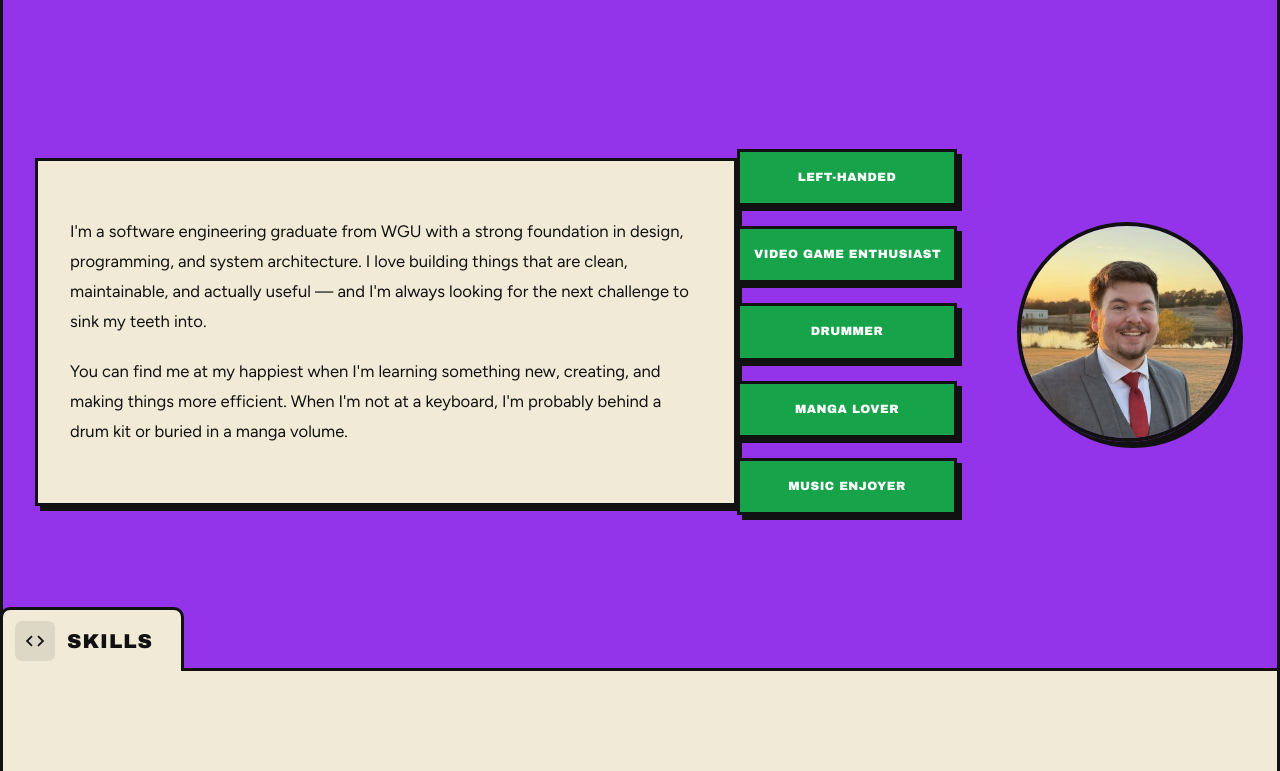
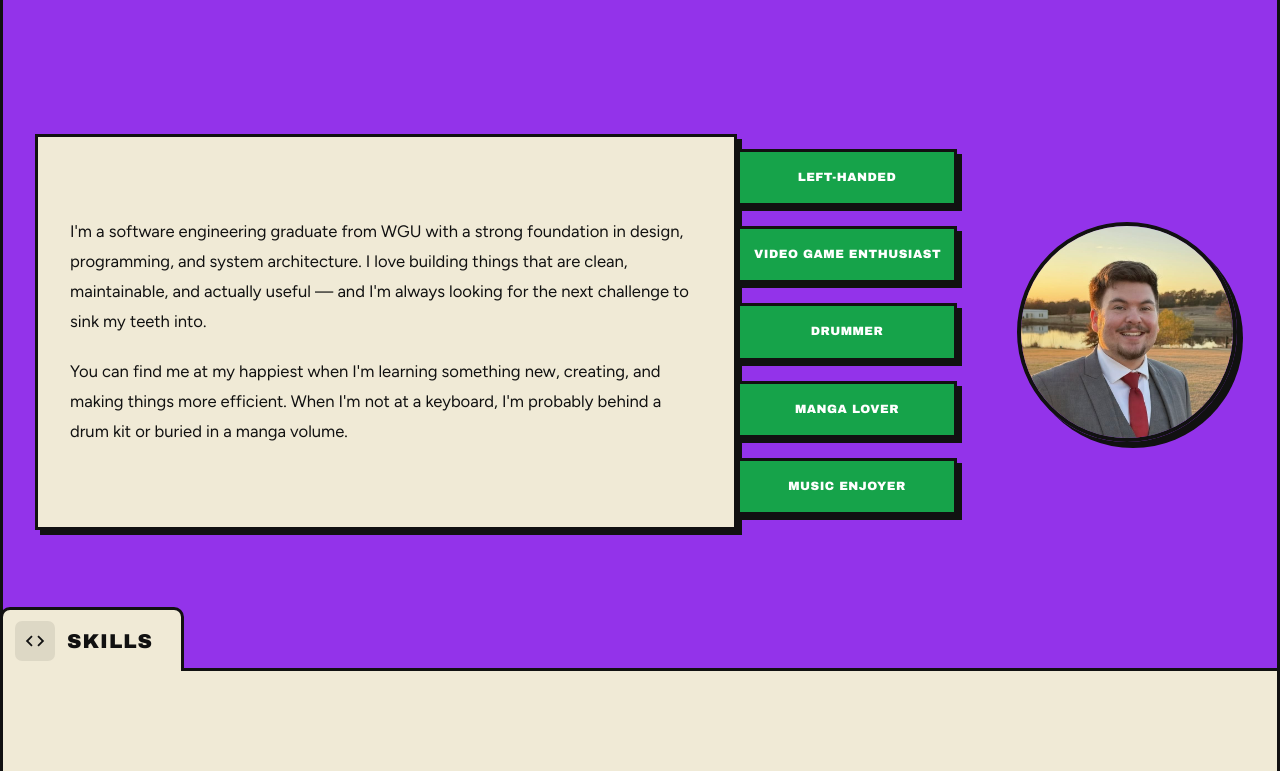
Before and after one commit to BenTheWin/PersonalSite, a plain HTML site: page index.html in a window 1280 px wide. Shown: the part 880-1651 px from the top of the page. Drawn offline with Linux system fonts and the light colour scheme.

Commit message:
About: bio card padding 80px vertical to clear green card cluster top and bottom

```diff
--- a/style.css
+++ b/style.css
@@ -309,7 +309,7 @@ a     { color: inherit; text-decoration: none; }
 
 .about__bio {
   margin: 0 0 0 var(--sp-lg);
-  padding: 56px var(--sp-lg);
+  padding: 80px var(--sp-lg);
   display: flex;
   flex-direction: column;
   gap: var(--sp-md);
```
